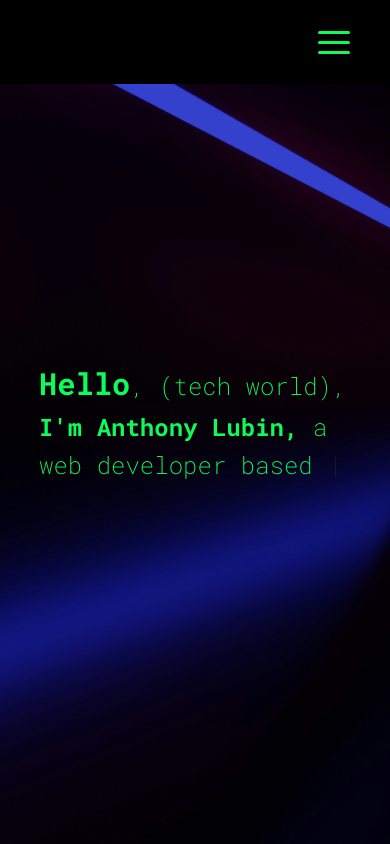
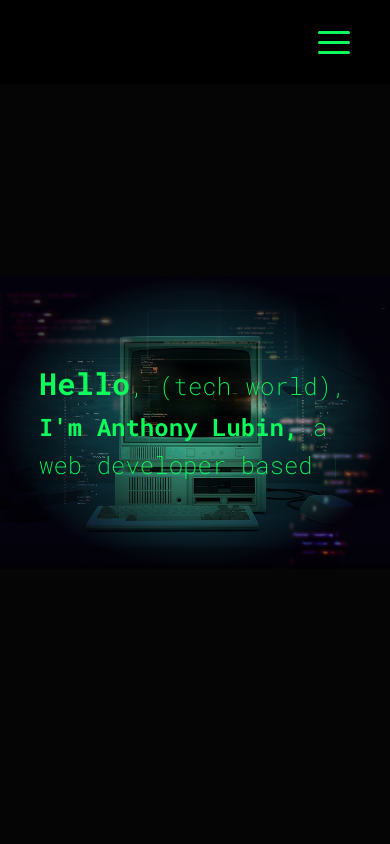
Before and after one commit to tonylubin/portfolio-react, a React (Vite) app: page / in a window 390 px wide. Shown: the top 844 px of the page. Built offline with nearby package versions, Linux system fonts and the light colour scheme.

Commit message:
landing page change

```diff
--- a/src/Components/LandingPage/LandingPage.module.scss
+++ b/src/Components/LandingPage/LandingPage.module.scss
@@ -1,11 +1,14 @@
 @use '../../sass/' as *;
 
 .landingPage {
-    @include flexCenter();
+    display: flex;
+    align-items: center;
     height: 100vh;
     width: 100%;
-    background-image: url("/images/kevin-kandlbinder-WrjxzLskZK0-unsplash.jpg");
-    background-size: cover;
+    background-image: url("/images/retro-computer.png");
+    background-size: contain;
+    background-position: right;
+    background-repeat: no-repeat;
     color: $terminalText;
 
     &__greeting {
@@ -13,19 +16,24 @@
         font-size: 1.7rem;
         font-weight: 200;
         line-height: 1.6;
+        margin-left: 6rem;
     }
 }
 
 @media screen and (max-width: 996px) {
-    .landingPage__greeting {
-        width: 70%;
+    .landingPage{
+        justify-content: center;
+
+        &__greeting {
+            width: 70%;
+            margin: auto;
+        }
     }
 }
 
 @media screen and (max-width: 640px) {
     .landingPage__greeting {
         width: 80%;
-        margin: auto;
         font-size: 1.5rem;
     }
 }
```
Also changed, not shown: public/images/retro-computer.png (added).
